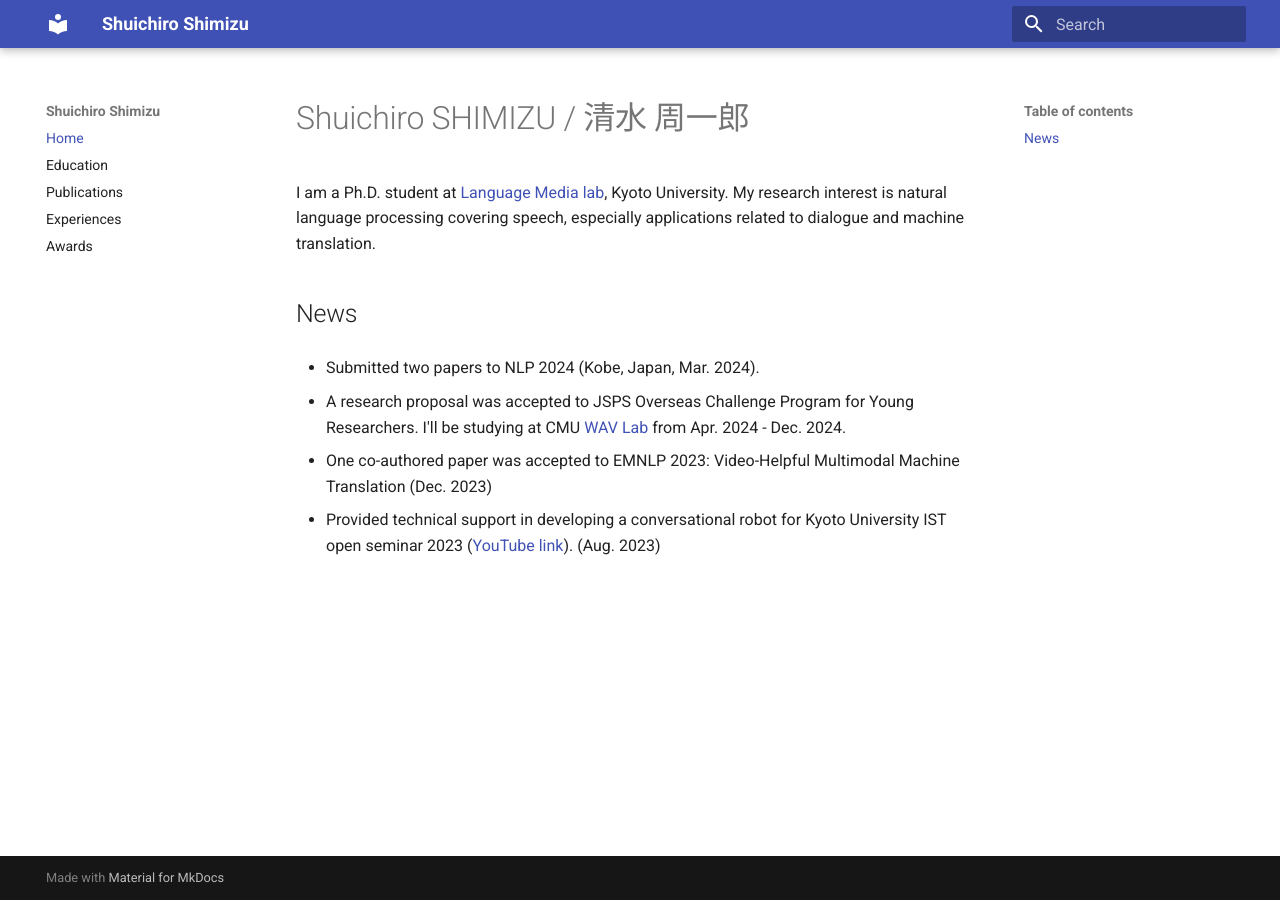
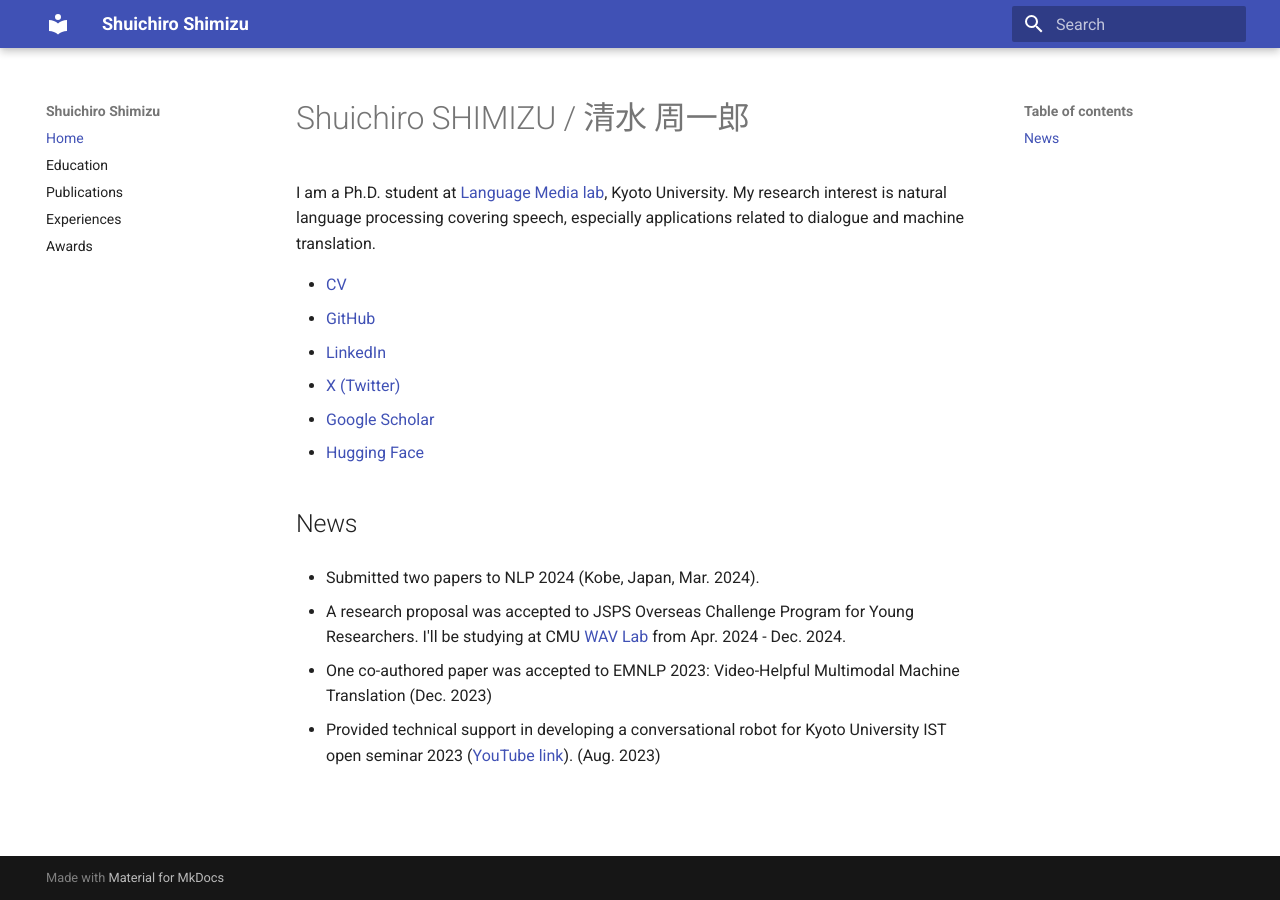
Before and after one commit to cromz22/cromz22.github.io, an MkDocs documentation site: the page built from docs/index.md, in a window 1280 px wide. Built offline with MkDocs 1.6.1 and Material for MkDocs 9.7.7, drawn with Linux system fonts in a browser that asks for light colours.

Commit message:
add links

```diff
--- a/docs/index.md
+++ b/docs/index.md
@@ -2,6 +2,13 @@
 
 I am a Ph.D. student at [Language Media lab](http://nlp.ist.i.kyoto-u.ac.jp/), Kyoto University.
 My research interest is natural language processing covering speech, especially applications related to dialogue and machine translation.
+
+- [CV](./assets/CV_Shimizu_20240110.pdf)
+- [GitHub](https://github.com/cromz22)
+- [LinkedIn](https://www.linkedin.com/in/shuichiro-shimizu-68666b232/)
+- [X (Twitter)](https://twitter.com/cromz22)
+- [Google Scholar](https://scholar.google.com/citations?user=_YhqXyUAAAAJ)
+- [Hugging Face](https://huggingface.co/cromz22)
 
 ## News
 
```
Also changed, not shown: 1 other file.
